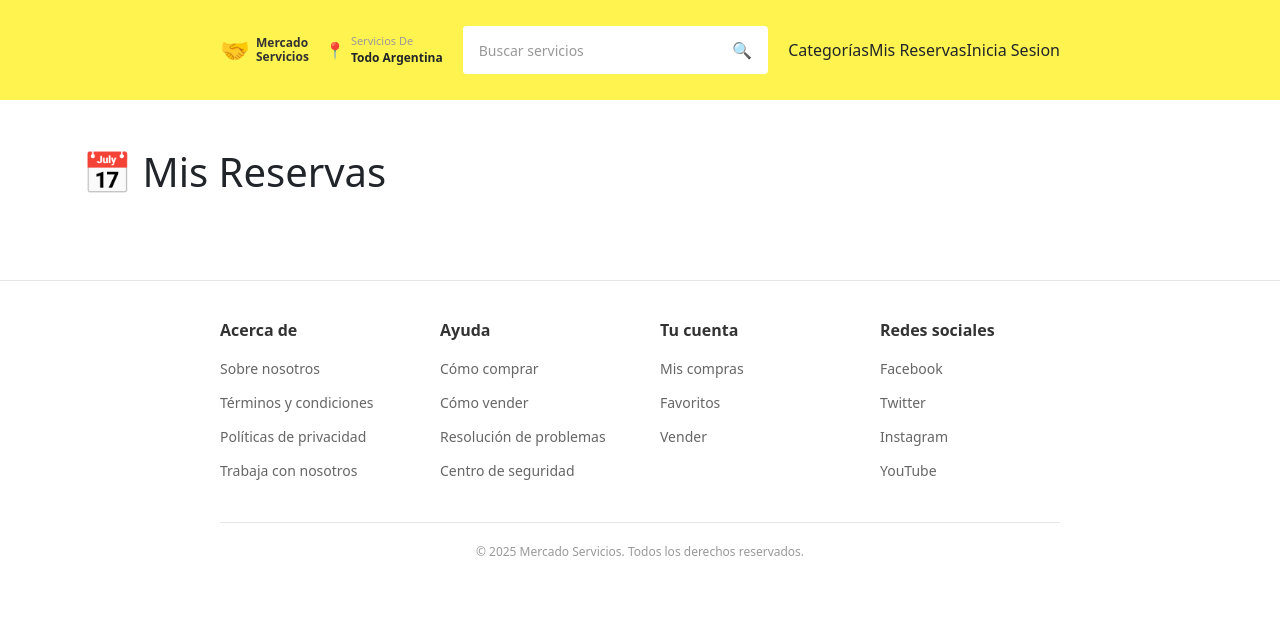
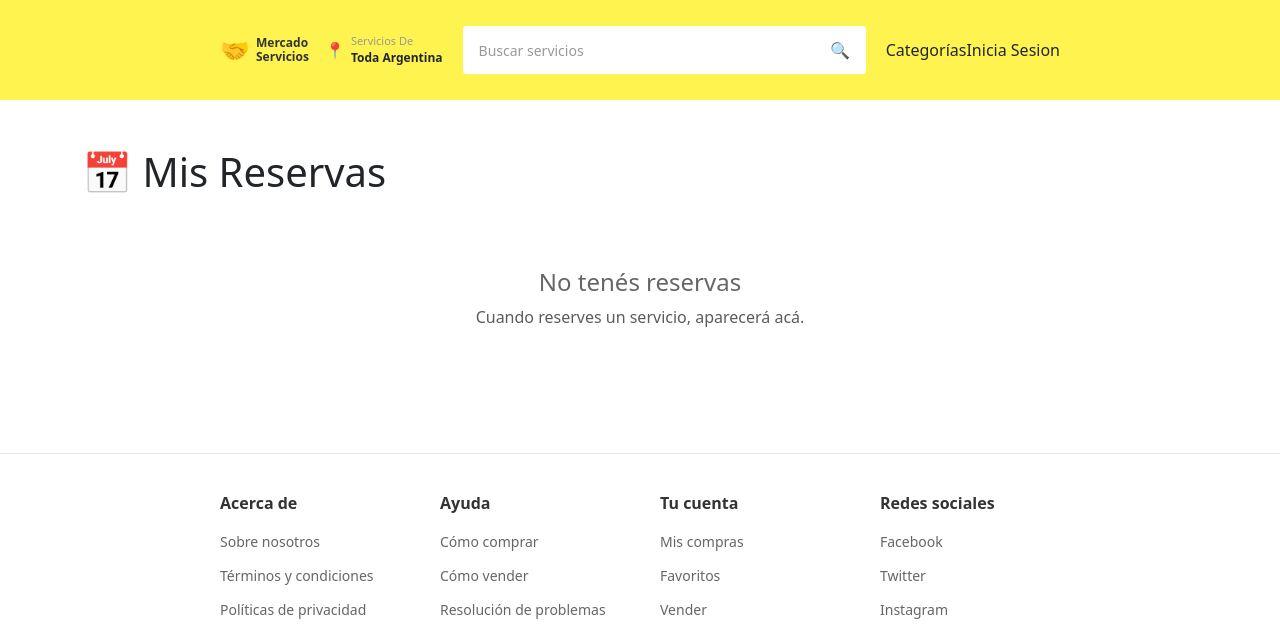
Before and after one commit to lautsoria/abierto-ia, a Flask app: template front/templates/reservas.html in a window 1280 px wide. Shown: the top 633 px of the page. Run offline with Flask 3, Linux system fonts and the light colour scheme; the template is opened without the code that fills it, so the values that code supplies are empty.

Commit message:
cambios minimos

```diff
--- a/back/app.py
+++ b/back/app.py
@@ -48,4 +48,4 @@ app.register_blueprint(resenas, url_prefix="/resenas")
 app.register_blueprint(usuarios, url_prefix="/usuarios")
 
 if __name__ == "__main__":
-    app.run(port=5511, debug=True)
+    app.run(port=5500, debug=True)
--- a/back/routes/reservas.py
+++ b/back/routes/reservas.py
@@ -126,7 +126,7 @@ def get_mis_reservas():
                 INNER JOIN usuarios u ON p.usuario_id = u.id
                 INNER JOIN categorias c ON s.categoria_id = c.id
                 WHERE r.usuario_id = %s
-                ORDER BY r.fecha_reserva DESC
+                ORDER BY r.fecha_servicio ASC
             """
             cursor.execute(query, (usuario_id,))
 
@@ -147,7 +147,7 @@ def get_mis_reservas():
                     INNER JOIN usuarios u ON r.usuario_id = u.id
                     INNER JOIN categorias c ON s.categoria_id = c.id
                     WHERE p.usuario_id = %s
-                    ORDER BY r.fecha_reserva DESC
+                    ORDER BY r.fecha_servicio DESC
             """
             cursor.execute(query, (usuario_id,))
 
--- a/front/app.py
+++ b/front/app.py
@@ -3,13 +3,10 @@ from flask_jwt_extended import jwt_required, JWTManager, verify_jwt_in_request,
 from flask_cors import CORS
 import os
 from dotenv import load_dotenv
+import qrcode
 
 from static.icons import icons
 from back_calls.calls import *
-
-
-
-import qrcode
 
 
 env_path = os.path.join(os.path.dirname(__file__), '..', '.env')
--- a/front/templates/base/base.html
+++ b/front/templates/base/base.html
@@ -20,7 +20,7 @@
           <span class="location-icon">📍</span>
           <div>
             <span class="location-label">Servicios De</span>
-            <span class="location-text">Todo Argentina</span>
+            <span class="location-text">Toda Argentina</span>
           </div>
         </div>
       </div>
@@ -42,15 +42,15 @@
       <nav class="header-nav">
         {% if data %}
           {% if data.rol == 'proveedor' %}
-            <a href="#categorias" class="nav-link">Registrar servicio</a>
             <a href="{{ url_for('mis_reservas') }}" class="nav-link">Calendario</a>
+            <a href="{{ url_for('home') }}#categorias" class="nav-link">Registrar servicio</a>
             <a href="#" class="nav-link end">Mi perfil</a>
             <a href="#" class="nav-link">Mis servicios</a>
           {% endif %}
 
           {% if data.rol == 'cliente' %}
-            <a href="#categorias" class="nav-link">Categorías</a>
-            <a href="{{ url_for('mis_reservas') }}" class="nav-link">Reservas Agendados</a>
+            <a href="{{ url_for('home') }}#categorias" class="nav-link">Categorías</a>
+            <a href="{{ url_for('mis_reservas') }}" class="nav-link">Reservas Agendadas</a>
             <a href="{{ url_for('perfil') }}" class="nav-link end">Mi Perfil</a>
           {% endif %}
 
@@ -61,8 +61,7 @@
           {% endif %}
 
         {% else %}
-          <a href="#categorias" class="nav-link">Categorías</a>
-          <a href="{{ url_for('mis_reservas') }}" class="nav-link">Mis Reservas</a>
+          <a href="{{ url_for('home') }}#categorias" class="nav-link">Categorías</a>
           <a href="{{ url_for('auth') }}" class="nav-link end">Inicia Sesion</a>
         {% endif %}
       </nav>
--- a/front/templates/reserva.html
+++ b/front/templates/reserva.html
@@ -113,7 +113,7 @@
 
     <div class="actions">
         <a href="{{ url_for('home') }}" class="btn-secondary">Volver al inicio</a>
-        <a href="/mis-reservas" class="btn-primary">Ver mis reservas</a>
+        <a href="{{ url_for('mis_reservas') }}" class="btn-primary">Ver mis reservas</a>
     </div>
 </div>
 {% endblock %}
--- a/front/templates/reservas.html
+++ b/front/templates/reservas.html
@@ -4,36 +4,125 @@
 
 {% block styles %}
 <link href="https://cdn.jsdelivr.net/npm/bootstrap@5.3.3/dist/css/bootstrap.min.css" rel="stylesheet">
+<style>
+    .date-section {
+        margin-bottom: 2rem;
+    }
+    .date-header {
+        background: linear-gradient(135deg, #3483fa 0%, #2968c8 100%);
+        color: white;
+        padding: 0.75rem 1rem;
+        border-radius: 8px;
+        margin-bottom: 1rem;
+        display: flex;
+        align-items: center;
+        gap: 0.5rem;
+    }
+    .date-header.today {
+        background: linear-gradient(135deg, #00a650 0%, #008a43 100%);
+    }
+    .date-header.tomorrow {
+        background: linear-gradient(135deg, #ff7733 0%, #e65c1a 100%);
+    }
+    .date-header.past {
+        background: linear-gradient(135deg, #999 0%, #666 100%);
+    }
+    .date-header h4 {
+        margin: 0;
+        font-size: 1.1rem;
+    }
+    .date-header .date-count {
+        background: rgba(255,255,255,0.2);
+        padding: 0.25rem 0.5rem;
+        border-radius: 12px;
+        font-size: 0.85rem;
+    }
+    .reserva-card {
+        background: white;
+        border: 1px solid #ededed;
+        border-radius: 8px;
+        padding: 1rem;
+        margin-bottom: 0.75rem;
+        transition: box-shadow 0.2s;
+    }
+    .reserva-card:hover {
+        box-shadow: 0 4px 12px rgba(0,0,0,0.1);
+    }
+    .empty-state {
+        text-align: center;
+        padding: 3rem;
+        color: #666;
+    }
+</style>
 {% endblock %}
 
 {% block content %}
 <body>
-
     <div class="container mt-5">
         <h1 class="mb-4">📅 Mis Reservas</h1>
 
-        <ul class="list-group shadow-sm">
+        {% if not reservas %}
+            <div class="empty-state">
+                <h4>No tenés reservas</h4>
+                <p class="text-muted">Cuando reserves un servicio, aparecerá acá.</p>
+            </div>
+        {% else %}
+            {% set today = None %}
+            {% set ns = namespace(current_date=None, dates_processed=[]) %}
 
+            {# Group reservas by date #}
             {% for reserva in reservas %}
-                <li class="list-group-item">
+                {% set reserva_date = reserva.fecha_servicio[:10] if reserva.fecha_servicio is string else reserva.fecha_servicio.strftime('%Y-%m-%d') %}
+
+                {% if reserva_date != ns.current_date %}
+                    {% if ns.current_date is not none %}
+                        </div></div>
+                    {% endif %}
+
+                    {% set ns.current_date = reserva_date %}
+
+                    {# Determine date label #}
+                    {% set date_class = '' %}
+                    {% set date_label = reserva_date %}
+
+                    <div class="date-section">
+                        <div class="date-header {{ date_class }}">
+                            <span>📆</span>
+                            <h4>{{ date_label }}</h4>
+                        </div>
+                        <div class="reservas-list">
+                {% endif %}
+
+                <div class="reserva-card d-flex justify-content-between align-items-center">
                     <div>
                         <h5 class="mb-1">{{ reserva.servicio_nombre }}</h5>
-                        <p class="mb-1 text-muted">Para el: {{ reserva.fecha_servicio }} a las {{ reserva.hora_servicio }}</p>
+                        <p class="mb-0 text-muted">
+                            🕐 {{ reserva.hora_servicio }}:00 hs
+                            {% if reserva.direccion %}
+                                · 📍 {{ reserva.direccion }}
+                            {% endif %}
+                        </p>
                     </div>
 
-                    <button class="btn btn-primary btn-sm"
+                    <div class="d-flex align-items-center gap-2">
+                        <span class="badge {% if reserva.estado == 'pendiente' %}bg-warning text-dark{% elif reserva.estado == 'confirmado' %}bg-primary{% elif reserva.estado == 'realizado' %}bg-success{% else %}bg-danger{% endif %}">
+                            {{ reserva.estado }}
+                        </span>
+                        <button class="btn btn-outline-primary btn-sm"
                                 data-bs-toggle="modal"
                                 data-bs-target="#modal-{{ reserva.id }}">
                             Ver Detalle
                         </button>
                         {% if rol == "proveedor" %}
                             <a href="{{ url_for('generarqr', id_reserva=reserva.id) }}"
-                        class="btn btn-success btn-sm ms-2">
-                        Generar QR
+                               class="btn btn-success btn-sm">
+                                QR
                             </a>
                         {% endif %}
-                </li>
+                    </div>
+                </div>
 
+                {# Modal for this reserva #}
                 <div class="modal fade" id="modal-{{ reserva.id }}" tabindex="-1" aria-hidden="true">
                     <div class="modal-dialog modal-dialog-centered">
                         <div class="modal-content">
@@ -43,13 +132,27 @@
                             </div>
                             <div class="modal-body">
                                 <p><strong>Trabajo:</strong> {{ reserva.servicio_nombre }}</p>
+                                {% if rol == "cliente" %}
                                     <p><strong>Proveedor:</strong> {{ reserva.proveedor_nombre }}</p>
+                                {% else %}
+                                    <p><strong>Cliente:</strong> {{ reserva.cliente_nombre }}</p>
+                                    <p><strong>Email:</strong> {{ reserva.cliente_email }}</p>
+                                {% endif %}
                                 <p><strong>Fecha:</strong> {{ reserva.fecha_servicio }}</p>
-                                <p><strong>Horario:</strong> {{ reserva.hora_servicio }}</p>
+                                <p><strong>Horario:</strong> {{ reserva.hora_servicio }}:00 hs</p>
+                                {% if reserva.direccion %}
+                                    <p><strong>Dirección:</strong> {{ reserva.direccion }}</p>
+                                {% endif %}
                                 <hr>
                                 <p><strong>Categoría:</strong> {{ reserva.categoria }}</p>
-                                <p><strong>Estado:</strong> <span class="badge bg-info text-dark">{{ reserva.estado }}</span></p>
-                                <p><strong>Tus comentarios:</strong> "{{ reserva.comentarios_cliente }}"</p>
+                                <p><strong>Estado:</strong>
+                                    <span class="badge {% if reserva.estado == 'pendiente' %}bg-warning text-dark{% elif reserva.estado == 'confirmado' %}bg-primary{% elif reserva.estado == 'realizado' %}bg-success{% else %}bg-danger{% endif %}">
+                                        {{ reserva.estado }}
+                                    </span>
+                                </p>
+                                {% if reserva.comentarios_cliente %}
+                                    <p><strong>Comentarios:</strong> "{{ reserva.comentarios_cliente }}"</p>
+                                {% endif %}
                             </div>
                             <div class="modal-footer">
                                 <button type="button" class="btn btn-secondary" data-bs-dismiss="modal">Cerrar</button>
@@ -57,7 +160,13 @@
                         </div>
                     </div>
                 </div>
-            {% endfor %} </ul>
+            {% endfor %}
+
+            {# Close the last section #}
+            {% if ns.current_date is not none %}
+                </div></div>
+            {% endif %}
+        {% endif %}
     </div>
 
     {% block scripts %}
```
Lines whose indentation alone changed are shown as unchanged.
